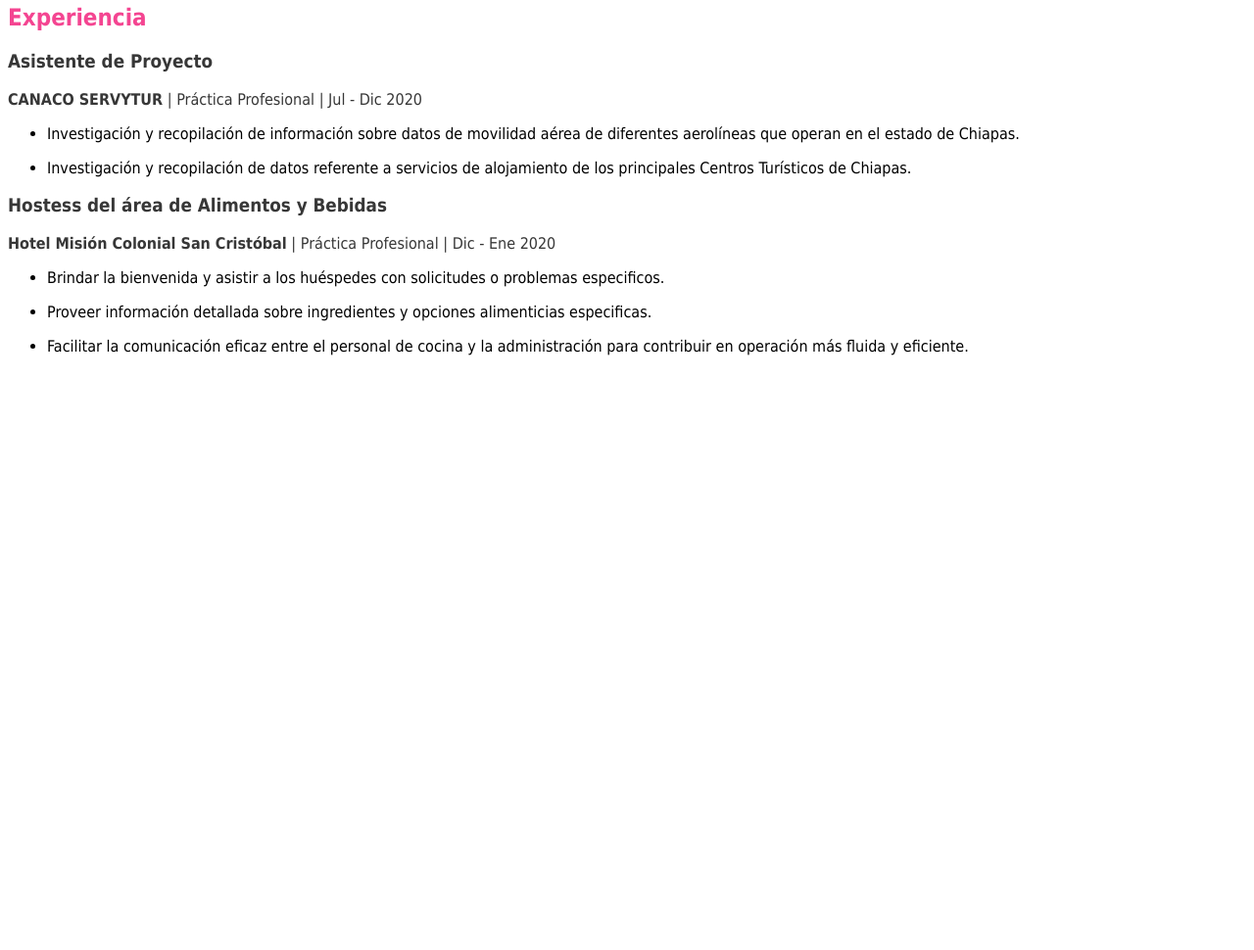
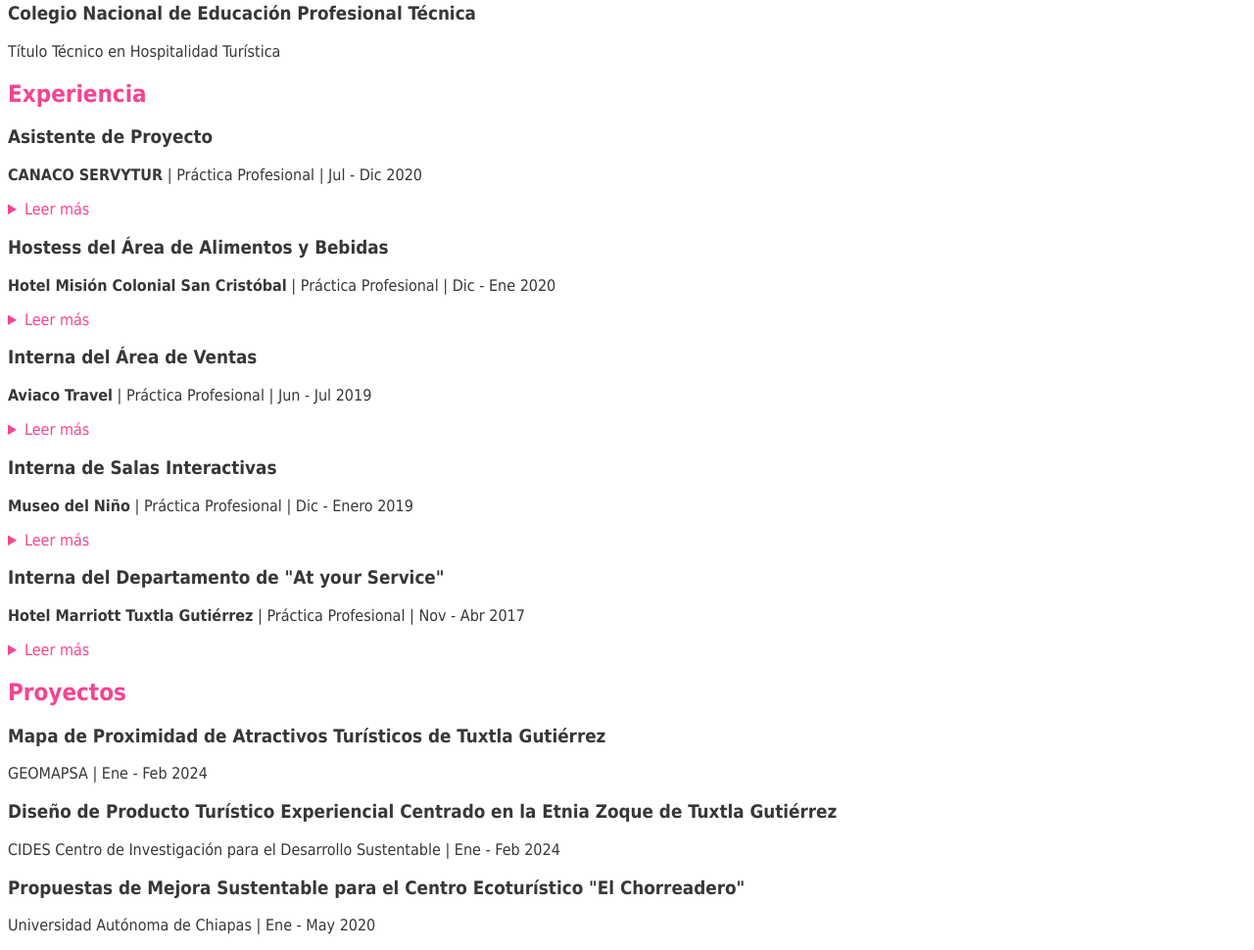
Before and after one commit to Karla-AgCRZ/Proyecto-Final-Portafolio, a plain HTML site: page index.html in a window 1280 px wide. Shown: the part 686-1656 px from the top of the page at 98% size. Before the commit the page ends 1065 px from the top, so only its background shows below. Drawn offline with Linux system fonts and the light colour scheme.

Commit message:
Adición de la sección Proyectos y cambios en la sección de Experiencia

```diff
--- a/index.html
+++ b/index.html
@@ -21,7 +21,7 @@
         <a href="#sobre-mi">Sobre mí</a> |
         <a href="#educacion">Educación</a> |
         <a href="#experiencia">Experiencia</a> |
-        <a href="">Proyectos</a> |
+        <a href="#proyectos">Proyectos</a> |
         <a href="">Certificaciones</a> |
         <a href="">Idiomas</a>
     </nav>
@@ -41,25 +41,90 @@
             <h3 style="color: rgb(55, 55, 55);">Universidad Autónoma de Chiapas</h3>
             <p style="color: rgb(55, 55, 55);">Licenciatura en Gestión Turística</p>
             </article>
+            <article>
+                <h3 style="color: rgb(55, 55, 55);">Colegio Nacional de Educación Profesional Técnica</h3>
+            <p style="color: rgb(55, 55, 55);">Título Técnico en Hospitalidad Turística</p>
+            </article>
         </section>
         <section id="experiencia">
             <h2 style="color:rgb(244, 69, 145);">Experiencia</h2>
             <article>
             <h3 style="color: rgb(55, 55, 55);">Asistente de Proyecto</h3>
             <p style="color: rgb(55, 55, 55);"><strong>CANACO SERVYTUR</strong> | Práctica Profesional | Jul - Dic 2020</p>
+            <details>
+                <summary style="color: rgb(244, 69, 145);">Leer más</summary>
+                <p style="color: rgb(55, 55, 55);">Asistencia en el proyecto de "Promoción Turística para la Reactivación Económica".</p>
             <ul>
                 <li><p>Investigación y recopilación de información sobre datos de movilidad aérea de diferentes aerolíneas que operan en el estado de Chiapas.</p></li>
                 <li><p>Investigación y recopilación de datos referente a servicios de alojamiento de los principales Centros Turísticos de Chiapas.</p></li>
             </ul>
+            </details>
             </article>
             <article>
-                <h3 style="color: rgb(55, 55, 55);">Hostess del área de Alimentos y Bebidas</h3>
+                <h3 style="color: rgb(55, 55, 55);">Hostess del Área de Alimentos y Bebidas</h3>
             <p style="color: rgb(55, 55, 55);"><strong>Hotel Misión Colonial San Cristóbal</strong> | Práctica Profesional | Dic - Ene 2020</p>
-            <ul>
-                <li><p>Brindar la bienvenida y asistir a los huéspedes con solicitudes o problemas especificos.</p></li>
-                <li><p>Proveer información detallada sobre ingredientes y opciones alimenticias especificas.</p></li>
-                <li><p>Facilitar la comunicación eficaz entre el personal de cocina y la administración para contribuir en operación más fluida y eficiente.</p></li>
-            </ul>
+            <details>
+                <summary style="color: rgb(244, 69, 145);">Leer más</summary>
+                <ul>
+                    <li><p>Brindar la bienvenida y asistir a los huéspedes con solicitudes o problemas especificos.</p></li>
+                    <li><p>Proveer información detallada sobre ingredientes y opciones alimenticias.</p></li>
+                    <li><p>Facilitar la comunicación eficaz entre el personal de cocina y la administración para contribuir en una mayor fluidez y eficiencia en la operación del área.</p></li>
+                </ul>
+            </details>
+            </article>
+            <article>
+                <h3 style="color: rgb(55, 55, 55);">Interna del Área de Ventas</h3>
+            <p style="color: rgb(55, 55, 55);"><strong>Aviaco Travel</strong> | Práctica Profesional | Jun - Jul 2019</p>
+            <details>
+                <summary style="color: rgb(244, 69, 145);">Leer más</summary>
+                <ul>
+                    <li><p>Obtener experiencia y práctica en los principales funciones para la reservación de vuelos en el programa SABRE.</p></li>
+                    <li><p>Utilización del alfabeto aeronáutico con precisión en tareas diarias.</p></li>
+                    <li><p>Proporcionar información completa y detallada sobre paquetes de viaje, servicios y promociones.</p></li>
+                    <li><p>Actualización de la base de datos de socios potenciales con información detallada y exacta.</p></li>
+                </ul>
+            </details>
+            </article>
+            <article>
+                <h3 style="color: rgb(55, 55, 55);">Interna de Salas Interactivas</h3>
+            <p style="color: rgb(55, 55, 55);"><strong>Museo del Niño</strong> | Práctica Profesional | Dic - Enero 2019</p>
+            <details>
+                <summary style="color: rgb(244, 69, 145);">Leer más</summary>
+                <ul>
+                    <li><p>Ofrecer información e indicaciones para mejorar la experiencia de los visitantes.</p></li>
+                    <li><p>Aclaración de información sobre las exhibiciones y servicios adicionales del museo.</p></li>
+                    <li><p>Organización de materiales y recursos para talleres de arte.</p></li>
+                    <li><p>Apoyo en eventos especiales y grupos escolares.</p></li>
+                </ul>
+            </details>
+            </article>
+            <article>
+                <h3 style="color: rgb(55, 55, 55);">Interna del  Departamento de "At your Service"</h3>
+            <p style="color: rgb(55, 55, 55);"><strong>Hotel Marriott Tuxtla Gutiérrez</strong> | Práctica Profesional | Nov - Abr 2017</p>
+            <details>
+                <summary style="color: rgb(244, 69, 145);">Leer más</summary>
+                <ul>
+                    <li><p>Adquisición de conocimientos del software Opera PMS y su integración a los servicios de concierge.</p></li>
+                    <li><p>Recibir y procesar consultas, quejas y solicitudes de los huéspedes utilizando la central telefónica.</p></li>
+                    <li><p>Registrar todas las solicitudes o problemas de los huéspedes y contactar a la persona o departamento apropiado para su resolución.</p></li>
+                    <li><p>Asegurar que las necesidades de los huéspedes fueron satisfechas en cumplimiento con las políticas, procedimientos y estándares de calidad de la compañía.</p></li>
+                </ul>
+            </details>
+            </article>
+        </section>
+        <section id="proyectos">
+            <h2 style="color:rgb(244, 69, 145);">Proyectos</h2>
+            <article>
+                <h3 style="color: rgb(55, 55, 55);">Mapa de Proximidad de Atractivos Turísticos de Tuxtla Gutiérrez</h3>
+            <p style="color: rgb(55, 55, 55);">GEOMAPSA | Ene - Feb 2024</p>
+            </article>
+            <article>
+                <h3 style="color: rgb(55, 55, 55);">Diseño de Producto Turístico Experiencial Centrado en la Etnia Zoque de Tuxtla Gutiérrez</h3>
+            <p style="color: rgb(55, 55, 55);">CIDES Centro de Investigación para el Desarrollo Sustentable | Ene - Feb 2024</p>
+            </article>
+            <article>
+                <h3 style="color: rgb(55, 55, 55);">Propuestas de Mejora Sustentable para el Centro Ecoturístico "El Chorreadero" </h3>
+            <p style="color: rgb(55, 55, 55);">Universidad Autónoma de Chiapas | Ene - May 2020</p>
             </article>
         </section>
     </main>
```
